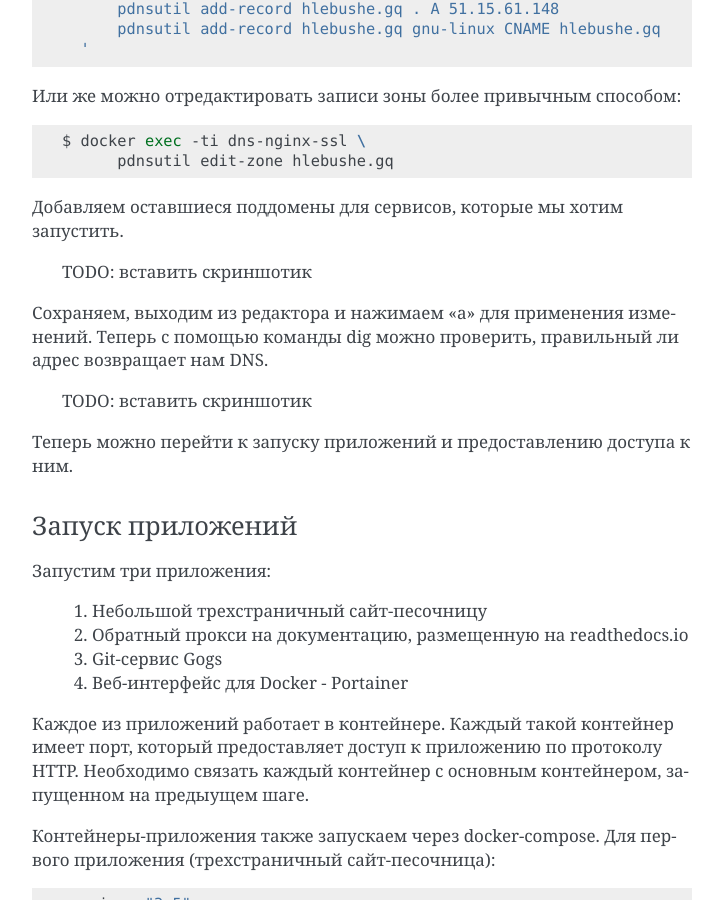
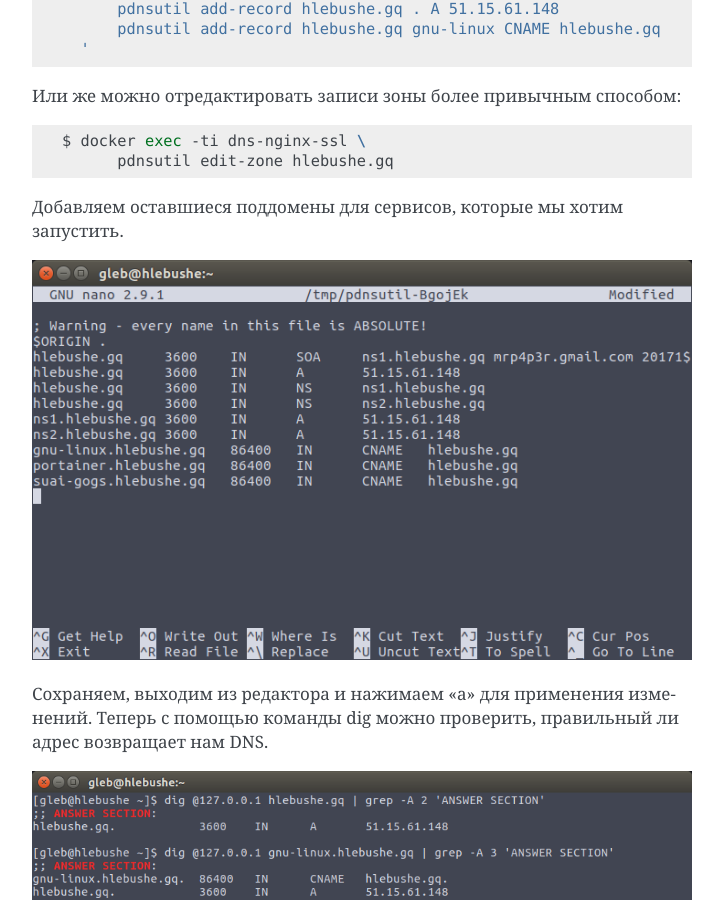
Before and after one commit to MrP4p3r/gnu-linux-class, a Sphinx documentation site: the page built from docs/k-gnu-linux/docker-dns-nginx-ssl.rst, in a window 1280 px wide and 900 px high, scrolled down 5994 px. Shown: the whole window, without its empty margins (388-1111 px from the left). Built offline with Sphinx 7.4.7, drawn with Linux system fonts in a browser that asks for light colours.

Commit message:
Добавил скриншотики

```diff
--- a/docs/k-gnu-linux/docker-dns-nginx-ssl.rst
+++ b/docs/k-gnu-linux/docker-dns-nginx-ssl.rst
@@ -286,13 +286,13 @@ Manage.go
 
 Добавляем оставшиеся поддомены для сервисов, которые мы хотим запустить.
 
-    TODO: вставить скриншотик
+.. image:: ../_static/img/k-gnu-linux/edit-zone.png
 
 Сохраняем, выходим из редактора и нажимаем "a" для применения изменений.
 Теперь с помощью команды dig можно проверить, правильный ли адрес возвращает
 нам DNS.
 
-    TODO: вставить скриншотик
+.. image:: ../_static/img/k-gnu-linux/dig-dig.png
 
 Теперь можно перейти к запуску приложений и предоставлению доступа к ним.
 
```
Also changed, not shown: docs/_static/img/k-gnu-linux/dig-dig.png (added), docs/_static/img/k-gnu-linux/edit-zone.png (added).
